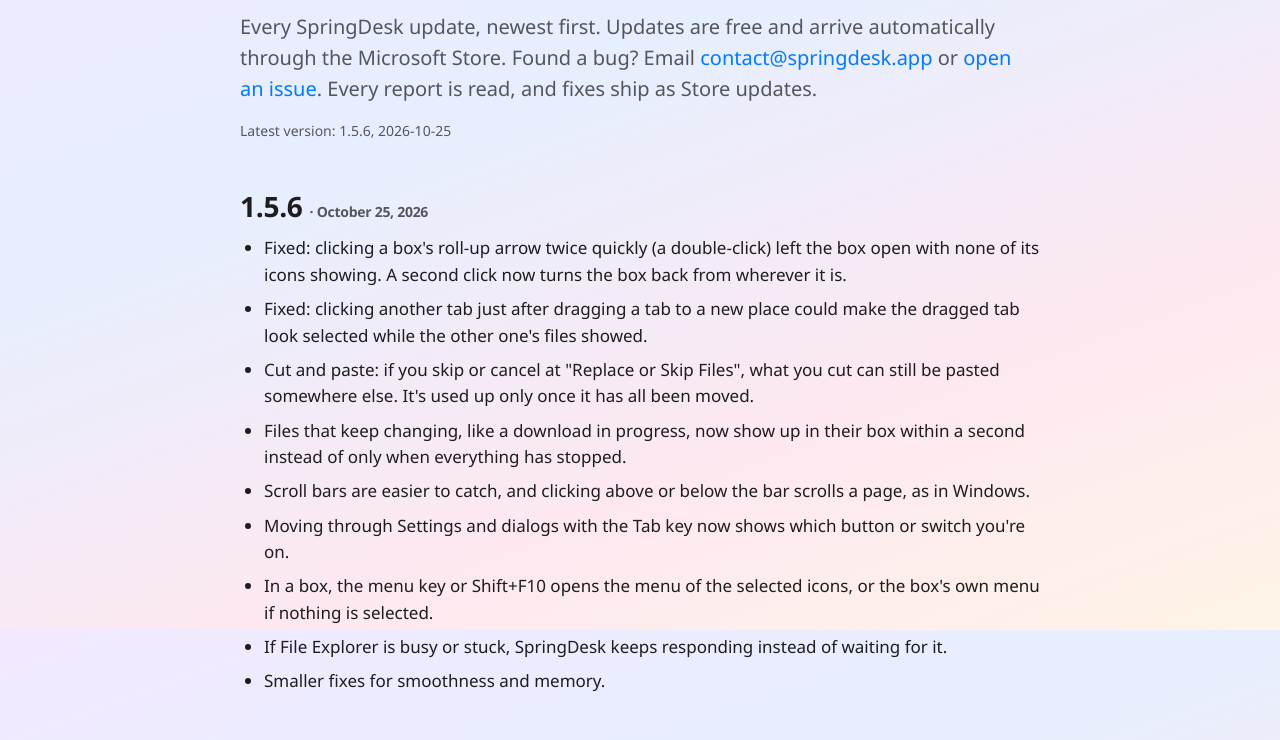
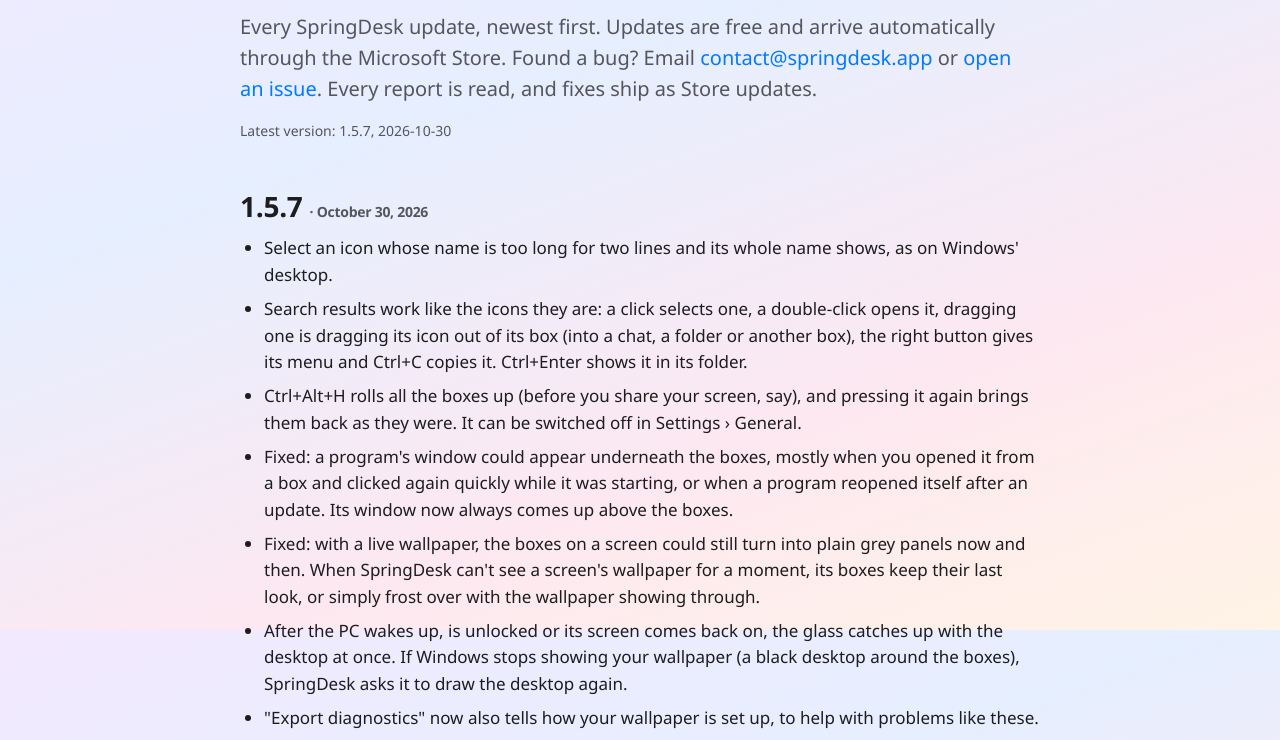
Before and after one commit to lchovo/SpringDesk, a plain HTML site: page docs/changelog/index.html in a window 1280 px wide. Shown: the part 170-910 px from the top of the page. Drawn offline with Linux system fonts and the light colour scheme.

Commit message:
Changelog: 1.5.7

```diff
--- a/docs/changelog/index.html
+++ b/docs/changelog/index.html
@@ -4,7 +4,7 @@
   <meta charset="utf-8">
   <meta name="viewport" content="width=device-width, initial-scale=1">
   <title>SpringDesk changelog: every update to the Windows 11 desktop organizer</title>
-  <meta name="description" content="What changed in each version of SpringDesk, the desktop organizer for Windows 11. Latest: 1.5.6 (2026-10-25). Updates arrive automatically through the Microsoft Store.">
+  <meta name="description" content="What changed in each version of SpringDesk, the desktop organizer for Windows 11. Latest: 1.5.7 (2026-10-30). Updates arrive automatically through the Microsoft Store.">
   <link rel="canonical" href="https://springdesk.app/changelog/">
   <link rel="icon" href="/favicon.ico">
   <link rel="stylesheet" href="/assets/site.css">
@@ -24,8 +24,18 @@
     <main class="article">
       <h1>Changelog</h1>
       <p class="lede">Every SpringDesk update, newest first. Updates are free and arrive automatically through the Microsoft Store. Found a bug? Email <a href="mailto:contact@springdesk.app">contact@springdesk.app</a> or <a href="https://github.com/lchovo/SpringDesk/issues">open an issue</a>. Every report is read, and fixes ship as Store updates.</p>
-      <p class="byline">Latest version: 1.5.6, 2026-10-25</p>
+      <p class="byline">Latest version: 1.5.7, 2026-10-30</p>
 
+      <h2 id="v1.5.7">1.5.7 <span class="byline">· October 30, 2026</span></h2>
+        <ul>
+          <li>Select an icon whose name is too long for two lines and its whole name shows, as on Windows&#x27; desktop.</li>
+          <li>Search results work like the icons they are: a click selects one, a double-click opens it, dragging one is dragging its icon out of its box (into a chat, a folder or another box), the right button gives its menu and Ctrl+C copies it. Ctrl+Enter shows it in its folder.</li>
+          <li>Ctrl+Alt+H rolls all the boxes up (before you share your screen, say), and pressing it again brings them back as they were. It can be switched off in Settings › General.</li>
+          <li>Fixed: a program&#x27;s window could appear underneath the boxes, mostly when you opened it from a box and clicked again quickly while it was starting, or when a program reopened itself after an update. Its window now always comes up above the boxes.</li>
+          <li>Fixed: with a live wallpaper, the boxes on a screen could still turn into plain grey panels now and then. When SpringDesk can&#x27;t see a screen&#x27;s wallpaper for a moment, its boxes keep their last look, or simply frost over with the wallpaper showing through.</li>
+          <li>After the PC wakes up, is unlocked or its screen comes back on, the glass catches up with the desktop at once. If Windows stops showing your wallpaper (a black desktop around the boxes), SpringDesk asks it to draw the desktop again.</li>
+          <li>&quot;Export diagnostics&quot; now also tells how your wallpaper is set up, to help with problems like these.</li>
+        </ul>
       <h2 id="v1.5.6">1.5.6 <span class="byline">· October 25, 2026</span></h2>
         <ul>
           <li>Fixed: clicking a box&#x27;s roll-up arrow twice quickly (a double-click) left the box open with none of its icons showing. A second click now turns the box back from wherever it is.</li>
--- a/docs/sitemap.xml
+++ b/docs/sitemap.xml
@@ -16,5 +16,5 @@
   <url><loc>https://springdesk.app/best-desktop-organizer-windows-11/</loc><lastmod>2026-10-23</lastmod></url>
   <url><loc>https://springdesk.app/guides/organize-windows-11-desktop/</loc><lastmod>2026-10-22</lastmod></url>
   <url><loc>https://springdesk.app/press/</loc><lastmod>2026-10-25</lastmod></url>
-  <url><loc>https://springdesk.app/changelog/</loc><lastmod>2026-10-25</lastmod></url>
+  <url><loc>https://springdesk.app/changelog/</loc><lastmod>2026-10-30</lastmod></url>
 </urlset>
```
